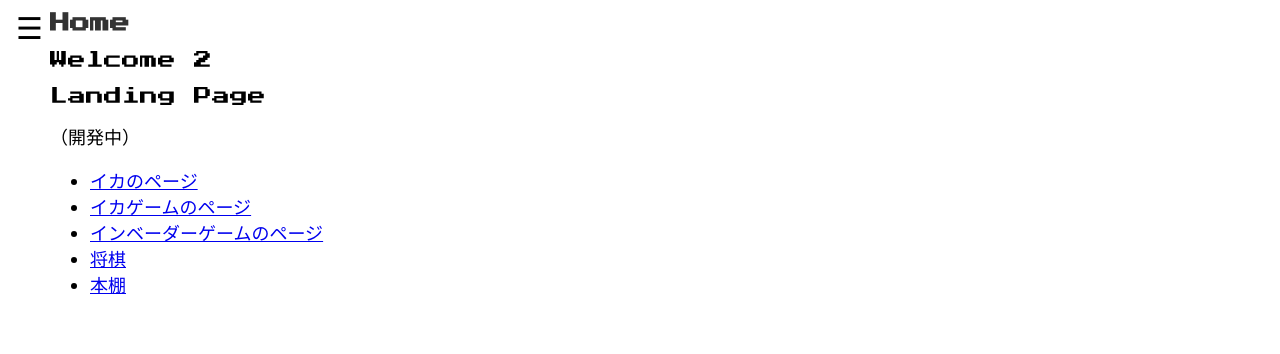
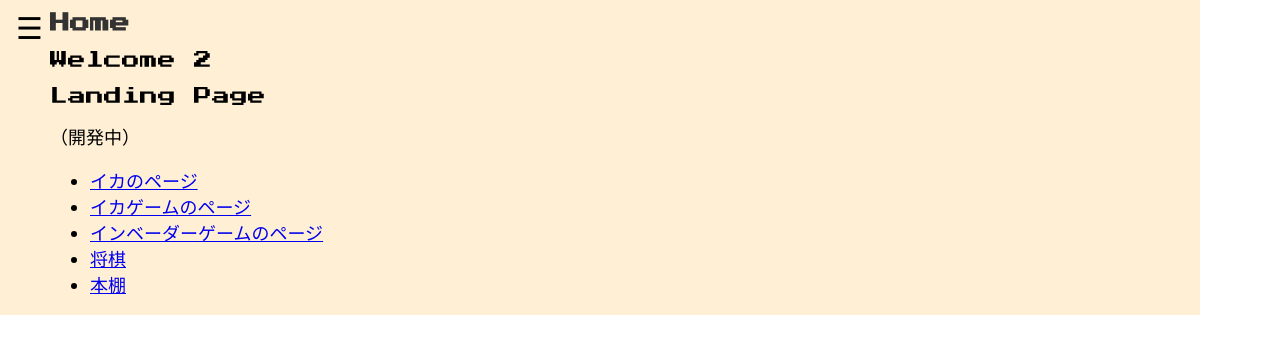
Before and after one commit to shirota111/shirota111.github.io, a PHP site: page /home.html in a window 1280 px wide. Shown: the top 354 px of the page. Run offline with PHP 8.4, Linux system fonts and the light colour scheme.

Commit message:
styles.css の更新

```diff
--- a/Gof/styles.css
+++ b/Gof/styles.css
@@ -16,7 +16,7 @@ body {
         #home, #about, #portfolio,#services, #contact,#calender {
           height: auto;
           padding-left : 50px;
-          background-color: #fff;
+          background-color: #ffefd5;
           transition: background-color 0.3s ease;
       }
 
```
